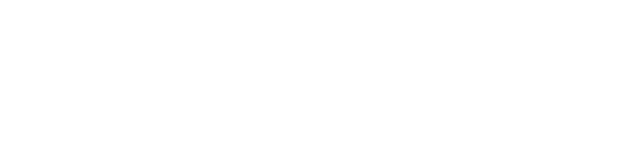
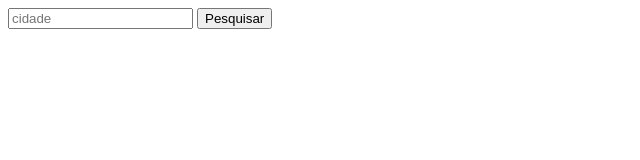
Before and after one commit to webertdias/wd-previsao-do-tempo, a plain HTML site: page index.html in a window 1280 px wide. Shown: the whole page, without its empty margins (0-640 px from the left). Drawn offline with Linux system fonts and the light colour scheme.

Commit message:
Iniciando dados do projeto

```diff
--- a/index.html
+++ b/index.html
@@ -7,6 +7,7 @@
     <title>wd-previsao-do-tempo</title>
 </head>
 <body>
-
+    <input type="text" id="cidade" placeholder="cidade">
+    <button>Pesquisar</button>
 </body>
 </html>
```
